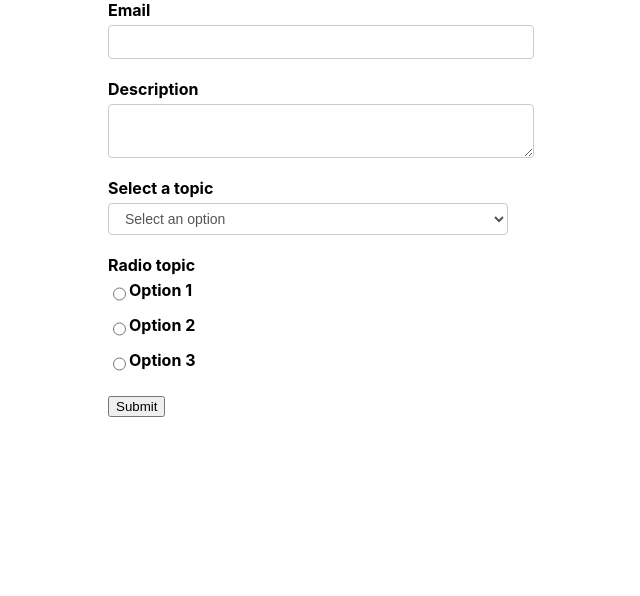
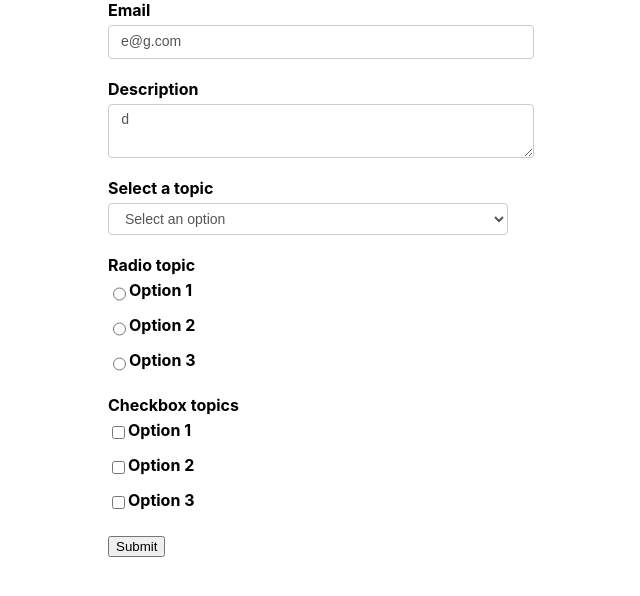
Before and after one commit to edwinisnow/react-formik-forms, a React (Create React App) app in the folder react-formik-forms/: page / in a window 1280 px wide. Shown: the top 596 px of the page, without its empty margins (319-959 px from the left). Built offline with nearby package versions, Linux system fonts and the light colour scheme.

Commit message:
Checkbox group

```diff
--- /dev/null
+++ b/react-formik-forms/src/components/CheckboxGroup.js
@@ -0,0 +1,35 @@
+import { Field, ErrorMessage } from "formik";
+import React from "react";
+import TextError from "./TextError";
+
+function CheckboxGroup(props) {
+  const { label, name, options, ...rest } = props;
+  return (
+    <div className="form-control">
+      <label>{label}</label>
+      <Field name={name} {...rest}>
+        {({ field }) => {
+          return options.map((option) => {
+            console.log("field", field.value, option.value);
+            return (
+              <React.Fragment key={option.key}>
+                <div className="radiobutton">
+                  <input
+                    type="checkbox"
+                    id={option.value}
+                    {...field}
+                    value={option.value}
+                    checked={field.value.includes(option.value)}
+                  />
+                  <label htmlFor={option.value}>{option.key}</label>
+                </div>
+              </React.Fragment>
+            );
+          });
+        }}
+      </Field>
+      <ErrorMessage name={name} component={TextError} />
+    </div>
+  );
+}
+export default CheckboxGroup;
--- a/react-formik-forms/src/components/FormikContainer.js
+++ b/react-formik-forms/src/components/FormikContainer.js
@@ -14,17 +14,24 @@
     { key: "Option 2", value: "roption2" },
     { key: "Option 3", value: "roption3" },
   ];
+  const checkboxOptions = [
+    { key: "Option 1", value: "cOption1" },
+    { key: "Option 2", value: "cOption2" },
+    { key: "Option 3", value: "cOption3" },
+  ];
   const initialValues = {
-    email: "",
-    description: "",
+    email: "e@g.com",
+    description: "d",
     selectOption: "",
     radioOption: "",
+    checkboxOption: [],
   };
   const validationSchema = Yup.object({
     email: Yup.string().required("Required"),
     description: Yup.string().required("Required"),
     selectOption: Yup.string().required("Required"),
     radioOption: Yup.string().required("Required"),
+    checkboxOption: Yup.array().length(1, "Required"),
   });
   const onSubmit = (values) => console.log("Form data", values);
   return (
@@ -58,6 +65,12 @@
             label="Radio topic"
             options={radioOptions}
           />
+          <FormikControl
+            control="checkbox"
+            name="checkboxOption"
+            label="Checkbox topics"
+            options={checkboxOptions}
+          />
 
           <button type="submit">Submit</button>
         </Form>
--- a/react-formik-forms/src/components/FormikControl.js
+++ b/react-formik-forms/src/components/FormikControl.js
@@ -2,6 +2,7 @@
 import Textarea from "./Textarea";
 import Select from "./Select";
 import Radio from "./Radio";
+import CheckboxGroup from "./CheckboxGroup";
 
 function FormikControl(props) {
   const { control, ...rest } = props;
@@ -15,6 +16,7 @@
     case "radio":
       return <Radio {...rest} />;
     case "checkbox":
+      return <CheckboxGroup {...rest} />;
     case "date":
     default:
       return null;
```
